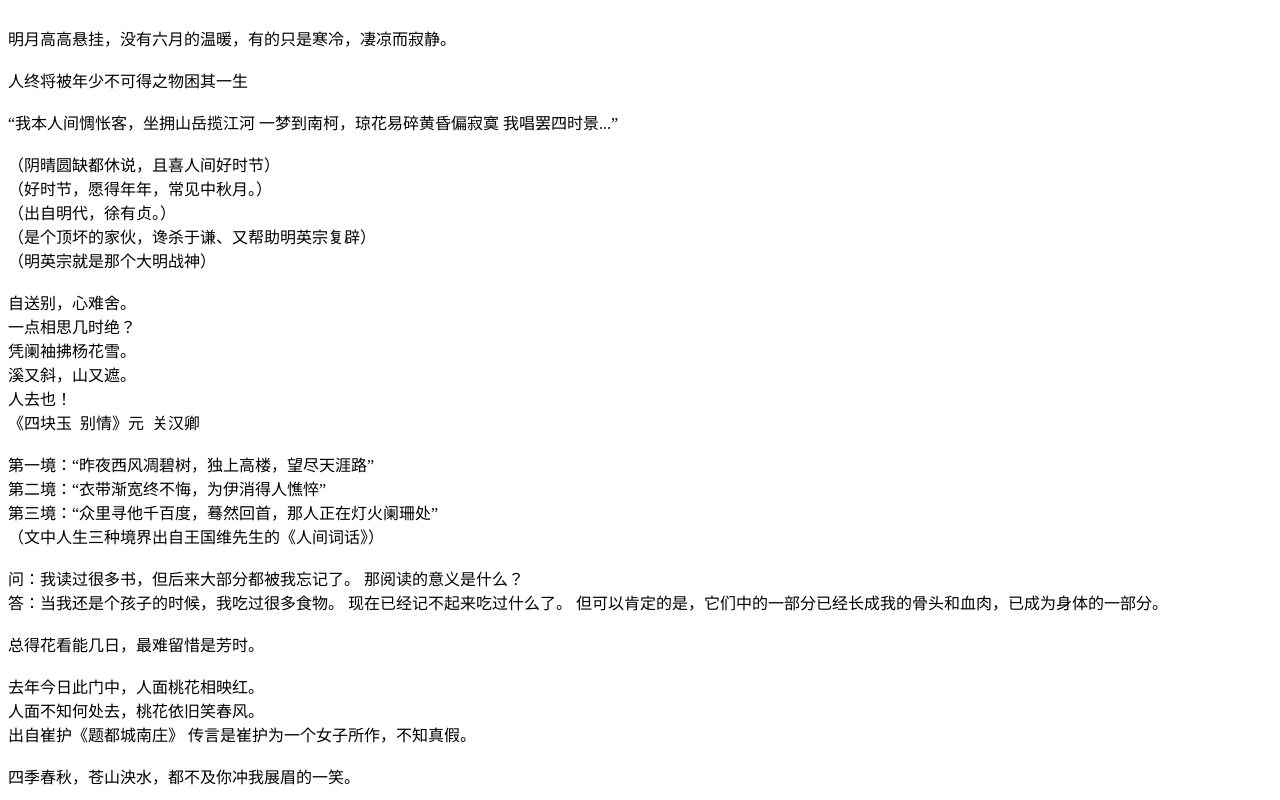
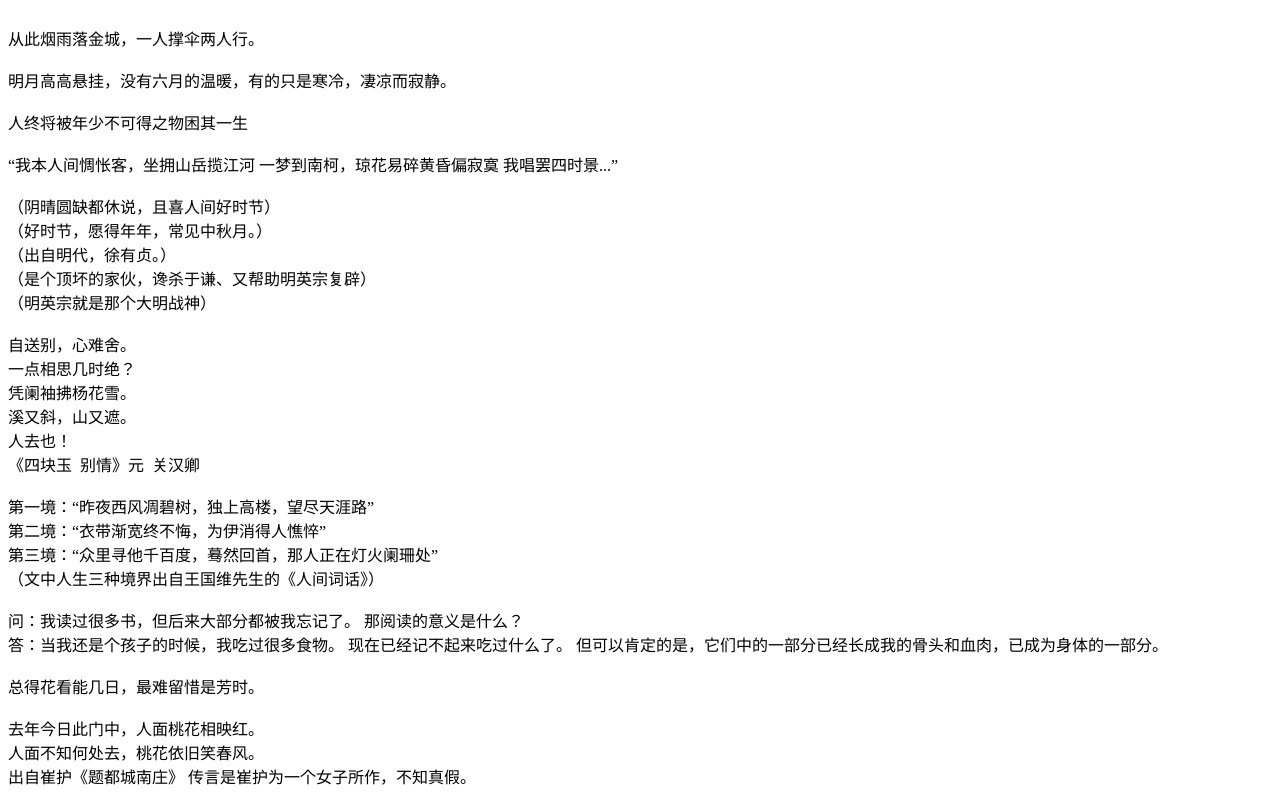
Before and after one commit to 3392677599/cc.github.io, a plain HTML site: page index.html in a window 1280 px wide. Shown: the top 800 px of the page. Drawn offline with Linux system fonts and the light colour scheme.

Commit message:
Update index.html

```diff
--- a/index.html
+++ b/index.html
@@ -8,6 +8,7 @@
   </head>
   <body>
     <br>
+    从此烟雨落金城，一人撑伞两人行。</br></br>
       明月高高悬挂，没有六月的温暖，有的只是寒冷，凄凉而寂静。</br></br>
       人终将被年少不可得之物困其一生 </br></br>“我本人间惆怅客，坐拥山岳揽江河
       一梦到南柯，琼花易碎黄昏偏寂寞 我唱罢四时景...”</br></br>
```
